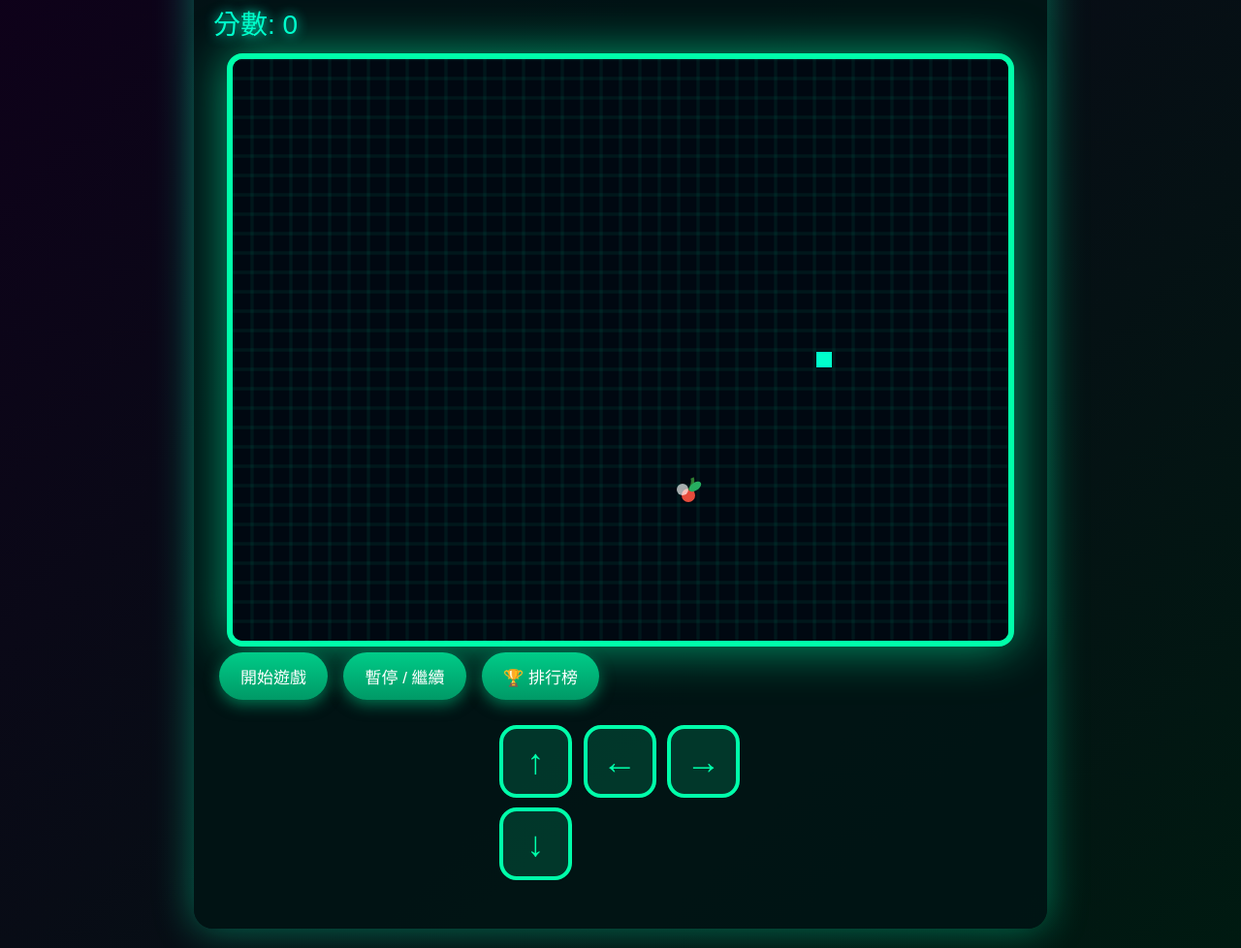
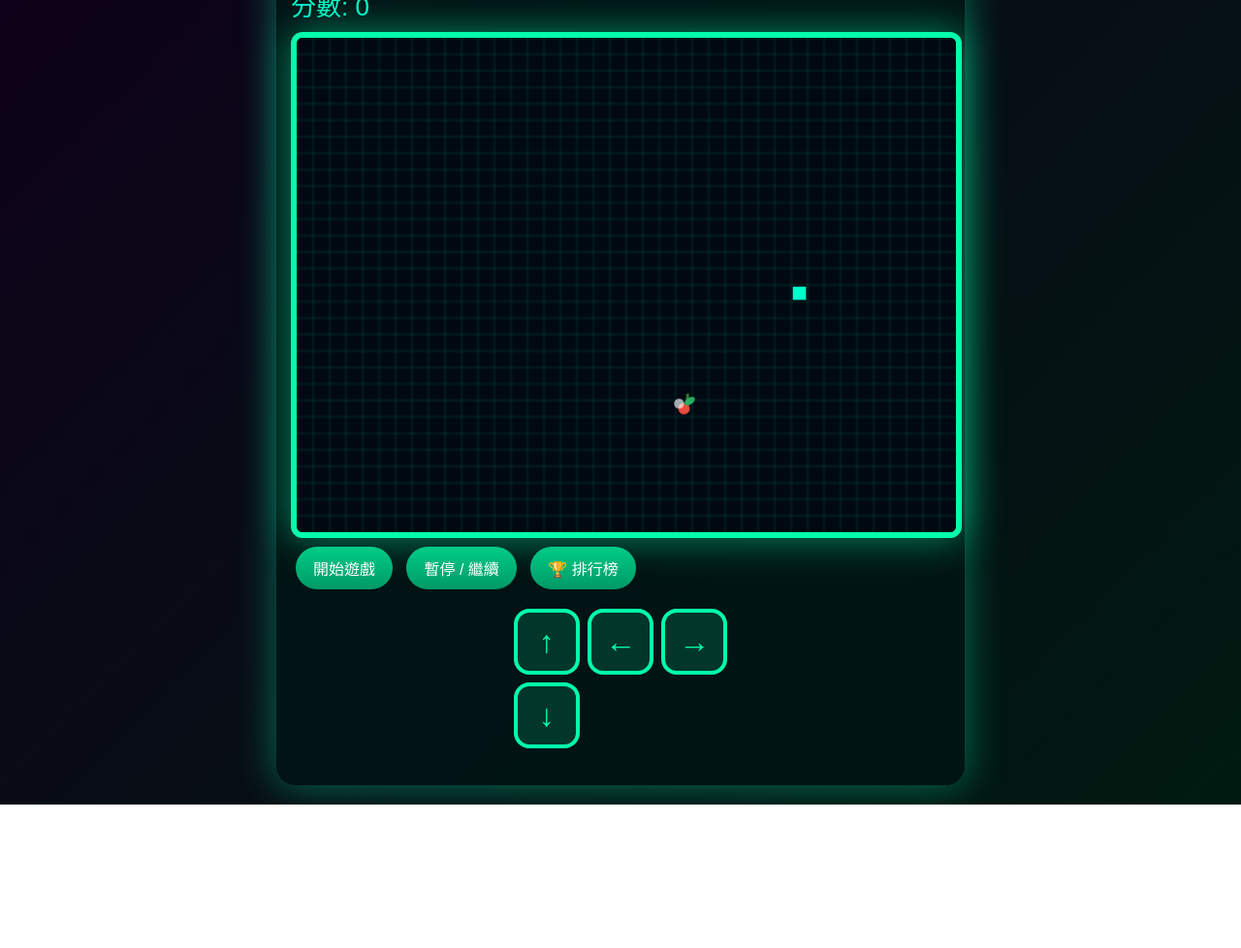
Before and after one commit to hdhbslss/snake, a plain HTML site: page index.html in a window 1280 px wide. Shown: the part 117-1095 px from the top of the page at 97% size. After the commit the page ends 947 px from the top, so only its background shows below. Drawn offline with Linux system fonts and the light colour scheme.

Commit message:
Update style.css

```diff
--- a/style.css
+++ b/style.css
@@ -8,77 +8,73 @@ body {
 }
 
 .container {
-    max-width: 840px;
+    max-width: 680px;
     margin: 0 auto;
     background: rgba(0, 20, 20, 0.85);
     border-radius: 20px;
-    padding: 20px;
+    padding: 15px;
     box-shadow: 0 0 40px rgba(0, 255, 180, 0.4);
 }
 
 h1 {
     color: #00ffcc;
     text-shadow: 0 0 20px #00ffcc;
-    margin: 0 0 15px 0;
-    font-size: 2.8em;
+    margin: 0 0 10px 0;
+    font-size: 2.5em;
 }
 
 canvas {
     border: 6px solid #00ffaa;
-    border-radius: 16px;
+    border-radius: 12px;
     background: #000;
-    box-shadow: 0 0 50px rgba(0, 255, 170, 0.6);
+    box-shadow: 0 0 40px rgba(0, 255, 170, 0.5);
     max-width: 100%;
     height: auto;
-    display: block;
-    margin: 0 auto;
 }
 
 .score {
-    font-size: 28px;
-    margin: 12px 0;
+    font-size: 26px;
+    margin: 10px 0;
     color: #00ffcc;
-    text-shadow: 0 0 12px #00ffcc;
 }
 
 .controls button {
-    padding: 12px 22px;
-    margin: 6px;
-    font-size: 17px;
+    padding: 10px 18px;
+    margin: 5px;
+    font-size: 16px;
     background: linear-gradient(#00cc88, #009966);
     color: white;
     border: none;
     border-radius: 50px;
-    box-shadow: 0 5px 15px rgba(0, 204, 136, 0.5);
 }
 
-.controls button:hover { transform: translateY(-3px); }
-
 .dpad {
-    margin: 20px auto;
+    margin: 15px auto;
     display: grid;
-    grid-template-areas: ". up ." "left . right" ". down .";
-    gap: 10px;
-    width: 250px;
+    grid-template-areas:
+        ". up ."
+        "left . right"
+        ". down .";
+    gap: 8px;
+    width: 220px;
 }
 
 .dpad button {
-    width: 75px;
-    height: 75px;
-    font-size: 36px;
+    width: 68px;
+    height: 68px;
+    font-size: 32px;
     background: rgba(0, 255, 170, 0.15);
     color: #00ffaa;
     border: 4px solid #00ffaa;
-    border-radius: 18px;
+    border-radius: 16px;
 }
 
 .dpad button:active {
     background: #00ffaa;
     color: #001100;
-    transform: scale(0.95);
 }
 
 @media (max-width: 768px) {
-    .dpad { width: 290px; }
-    .dpad button { width: 85px; height: 85px; font-size: 40px; }
+    .dpad { width: 260px; }
+    .dpad button { width: 78px; height: 78px; font-size: 36px; }
 }
```
